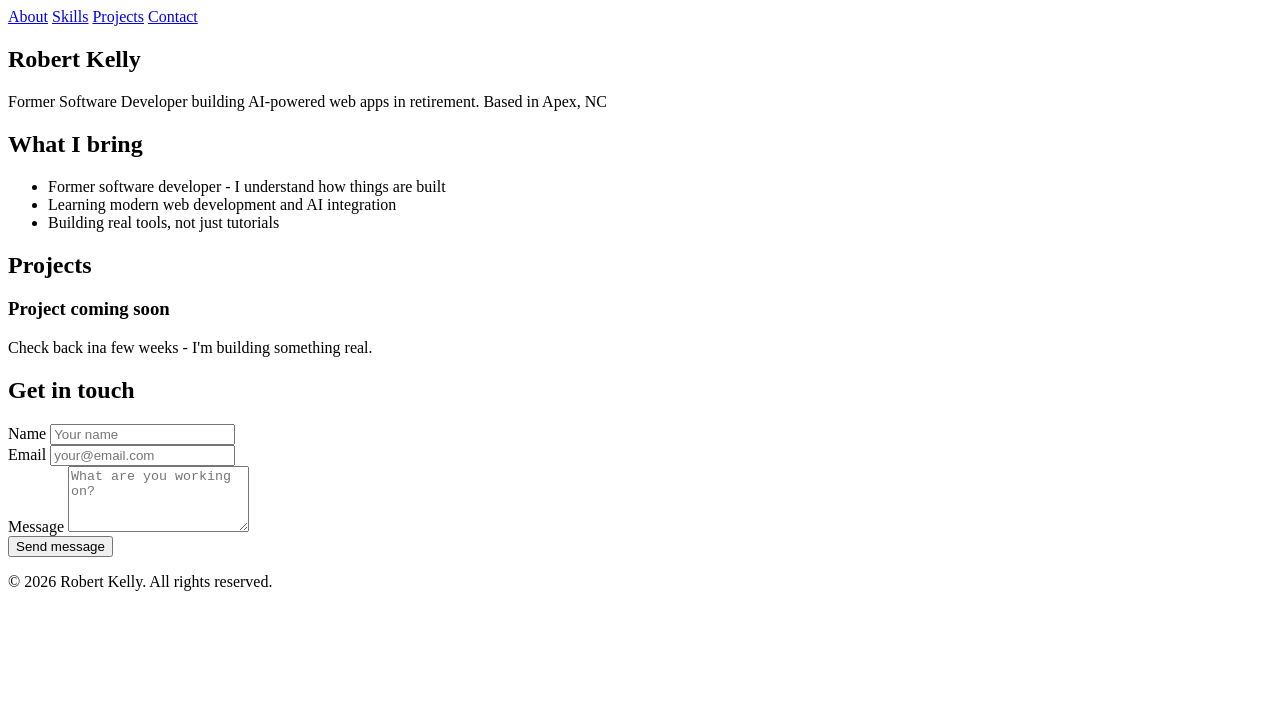
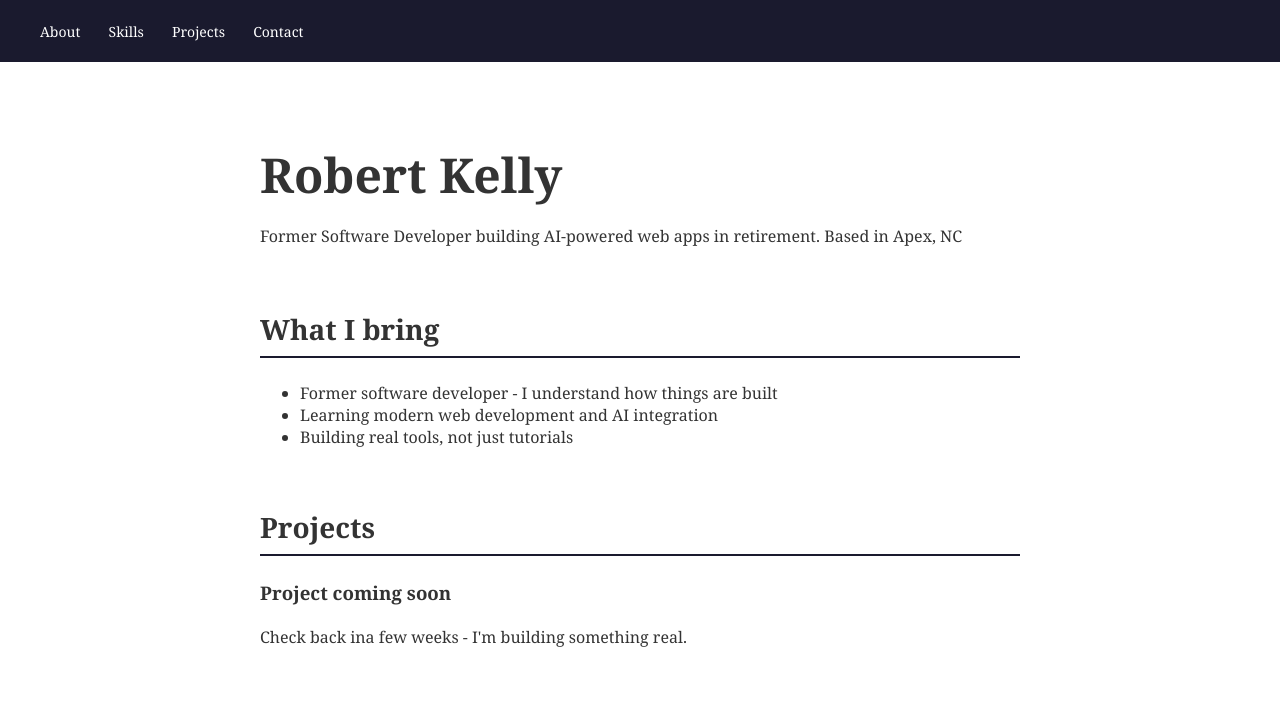
Before and after one commit to robertkelly5-arch/webdev-learning, a plain HTML site: page index.html in a window 1280 px wide. Shown: the top 708 px of the page. Drawn offline with Linux system fonts and the light colour scheme.

Commit message:
added CSS styling and box model

```diff
--- a/index.html
+++ b/index.html
@@ -4,6 +4,67 @@
     <meta charset="UTF-8">
     <meta name="viewport" content="width=device-width, initial-scale=1.0">
     <title>Robert Kelly - Web Developer</title>
+
+    <style>
+  * {
+    box-sizing: border-box;
+  }
+
+  body {
+    margin: 0;
+    font-family: Georgia, serif;
+    color: #333333;
+  }
+
+  header {
+    background-color: #1a1a2e;
+    padding: 20px 40px;
+      position: sticky;
+  top: 0;
+  }
+
+  nav a {
+    color: #ffffff;
+    text-decoration: none;
+    margin-right: 24px;
+    font-size: 14px;
+  }
+
+  main {
+    max-width: 800px;
+    margin: 0 auto;
+    padding: 40px 20px;
+  }
+
+  section {
+    margin-bottom: 60px;
+  }
+
+  h1 {
+    font-size: 48px;
+    margin-bottom: 16px;
+  }
+
+  h2 {
+    font-size: 28px;
+    border-bottom: 2px solid #1a1a2e;
+    padding-bottom: 8px;
+    margin-bottom: 24px;
+  }
+
+  p {
+    line-height: 1.7;
+    font-size: 16px;
+  }
+
+  footer {
+    background-color: #1a1a2e;
+    color: #ffffff;
+    text-align: center;
+    padding: 20px;
+    font-size: 14px;
+  }
+</style>
   </head>
   <body>
     <header>
```
